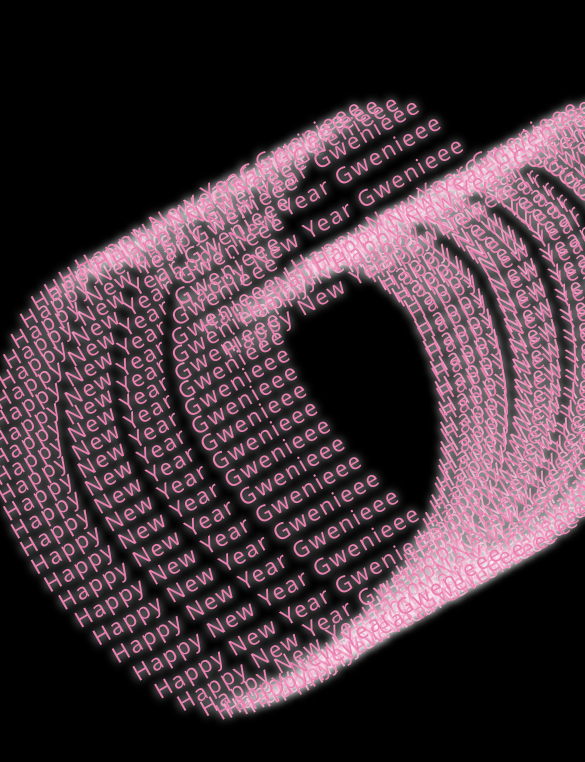
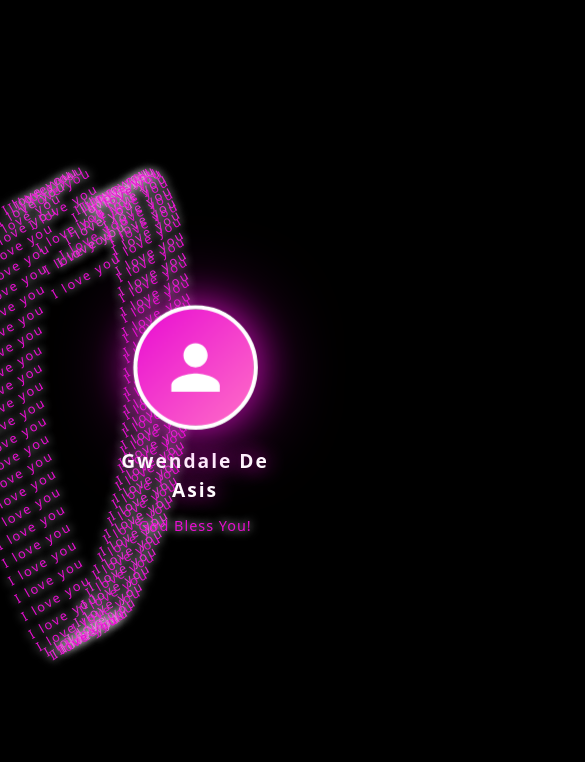
Before and after one commit to markbaldera11/animation, a plain HTML site: page index.html in a window 390 px wide. Shown: the top 762 px of the page, 585 px wide, since content can reach past the window. Drawn offline with nearby package versions, Linux system fonts and the light colour scheme.

Commit message:
Update index.html

```diff
--- a/index.html
+++ b/index.html
@@ -1,40 +1,92 @@
-<!DOCTYPE html>
-<html lang="en">
-<head>
-  <meta charset="UTF-8" />
-  <title>Love Forever</title>
-  <meta name="viewport" content="width=device-width, initial-scale=1" />
+<!doctype html>
+<html lang="en" class="h-full">
+ <head>
+  <meta charset="UTF-8">
+  <title>Gwendale De Asis</title>
+  <meta name="viewport" content="width=device-width, initial-scale=1">
+  <script src="/_sdk/element_sdk.js"></script>
   <style>
+    body {
+      box-sizing: border-box;
+    }
+
     /* --- Base page --- */
+    html, body {
+      height: 100%;
+      width: 100%;
+      margin: 0;
+      padding: 0;
+    }
+
     body {
       background: #000;
-      height: 100vh;
-      margin: 0;
       overflow: hidden;
       font-family: system-ui, -apple-system, "Segoe UI", Roboto, Arial, sans-serif;
     }
 
-    /* --- Quick links (translated) --- */
-    .quick-link {
+    .main-wrapper {
+      width: 100%;
+      height: 100%;
+      position: relative;
+      overflow: hidden;
+    }
+
+    /* --- Profile Picture --- */
+    .profile-container {
       position: fixed;
-      right: 10px;
-      width: 35px;
-      height: 35px;
-      z-index: 999;
-      background: #696969;
+      top: 50%;
+      left: 50%;
+      transform: translate(-50%, -50%);
+      z-index: 100;
+      text-align: center;
+    }
+
+    .profile-picture {
+      width: 200px;
+      height: 200px;
       border-radius: 50%;
-      padding: 1px;
-      text-align: center;
-      color: #ddd;
-      text-decoration: none;
-      line-height: 35px;
-      font-size: 13px;
-      user-select: none;
+      background: linear-gradient(135deg, #e90dd3, #ff6ec7);
+      border: 4px solid #fff;
+      box-shadow: 0 0 30px rgba(233, 13, 211, 0.6), 0 0 60px rgba(233, 13, 211, 0.4);
+      display: flex;
+      align-items: center;
+      justify-content: center;
+      margin: 0 auto 20px;
+      animation: pulse 3s ease-in-out infinite;
     }
-    .quick-link:nth-of-type(1) { top: 10%; }  /* Create */
-    .quick-link:nth-of-type(2) { top: 4%;  z-index: 998; }  /* More */
-    .quick-link:nth-of-type(3) { top: 16%; z-index: 997; }  /* Source Code */
-    .quick-link:nth-of-type(4) { top: 22%; z-index: 996; }  /* Gift */
+
+    .profile-picture svg {
+      width: 120px;
+      height: 120px;
+      fill: #fff;
+    }
+
+    .profile-name {
+      color: #fff;
+      font-size: 2rem;
+      font-weight: bold;
+      text-shadow: 0 0 20px #e90dd3;
+      margin: 10px 0;
+      letter-spacing: 2px;
+    }
+
+    .profile-tagline {
+      color: #e90dd3;
+      font-size: 1.2rem;
+      text-shadow: 0 0 10px #fff;
+      letter-spacing: 1px;
+    }
+
+    @keyframes pulse {
+      0%, 100% {
+        transform: scale(1);
+        box-shadow: 0 0 30px rgba(233, 13, 211, 0.6), 0 0 60px rgba(233, 13, 211, 0.4);
+      }
+      50% {
+        transform: scale(1.05);
+        box-shadow: 0 0 40px rgba(233, 13, 211, 0.8), 0 0 80px rgba(233, 13, 211, 0.6);
+      }
+    }
 
     /* --- Love words --- */
     #ui .love {
@@ -42,43 +94,34 @@
       top: 50%;
       left: 50%;
       margin: -225px 0 0 -225px;
-      /* per-item delay via CSS variable --i (1..N) */
       --i: 1;
     }
-    #ui .love:last-child .love_word {
-      color: #fff;
-      font-size: 2rem;
-      text-shadow: 0 0 10px #ea80b0;
-    }
-    /* Make the last item match the others */
-#ui .love:last-child .love_word {
-  color: #ea80b0;
-  font-size: 1.4rem;
-  text-shadow: 0 0 10px #fff;
-}
 
     #ui .love_word {
-      color: #ea80b0;
+      color: #e90dd3;
       font-size: 1.4rem;
       transform: translateY(-100%) rotateZ(-30deg);
       text-shadow: 0 0 10px #fff;
       letter-spacing: 2px;
       white-space: nowrap;
     }
+
     #ui .love_horizontal {
       animation: horizontal 10000ms infinite alternate ease-in-out;
       animation-delay: calc(var(--i) * -300ms);
     }
+
     #ui .love_vertical {
       animation: vertical 20000ms infinite linear;
       animation-delay: calc(var(--i) * -300ms);
     }
 
-    /* --- Animations (unchanged) --- */
+    /* --- Animations --- */
     @keyframes horizontal {
       from { transform: translateX(0px); }
       to   { transform: translateX(450px); }
     }
+
     @keyframes vertical {
       0%   { transform: translateY(180px); }
       10%  { transform: translateY(45px); }
@@ -102,20 +145,131 @@
       79%  { transform: translateY(428.57143px); }
       100% { transform: translateY(180px); }
     }
+
+    /* --- Responsive Design --- */
+    @media (max-width: 768px) {
+      .profile-picture {
+        width: 150px;
+        height: 150px;
+      }
+
+      .profile-picture svg {
+        width: 90px;
+        height: 90px;
+      }
+
+      .profile-name {
+        font-size: 1.5rem;
+      }
+
+      .profile-tagline {
+        font-size: 1rem;
+      }
+
+      #ui .love_word {
+        font-size: 1rem;
+      }
+
+      @keyframes horizontal {
+        from { transform: translateX(0px); }
+        to   { transform: translateX(250px); }
+      }
+    }
+
+    @media (max-width: 480px) {
+      .profile-picture {
+        width: 120px;
+        height: 120px;
+      }
+
+      .profile-picture svg {
+        width: 70px;
+        height: 70px;
+      }
+
+      .profile-name {
+        font-size: 1.2rem;
+      }
+
+      .profile-tagline {
+        font-size: 0.9rem;
+      }
+
+      #ui .love_word {
+        font-size: 0.8rem;
+      }
+
+      @keyframes horizontal {
+        from { transform: translateX(0px); }
+        to   { transform: translateX(150px); }
+      }
+    }
   </style>
-</head>
-<body>
-  <!-- Translated quick links (you can keep or remove the URLs) -->
-  <!-- <a href="https://mp.weixin.qq.com/s/oxLqXBcLCT8ij67DjkW2kw" class="quick-link" title="Create">Create</a>
-  <a href="https://shop1619956412.v.weidian.com/?userid=1619956412&spider_token=2720" class="quick-link" title="More">More</a>
-  <a href="https://pan.quark.cn/s/3344d23e48a8" class="quick-link" title="Source Code">Code</a>
-  <a href="https://shop1619956412.v.weidian.com/?userid=1619956412&spider_token=2720" class="quick-link" title="Gift">Gift</a> -->
+  <style>@view-transition { navigation: auto; }</style>
+  <script src="/_sdk/data_sdk.js" type="text/javascript"></script>
+  <script src="https://cdn.tailwindcss.com" type="text/javascript"></script>
+ </head>
+ <body class="h-full">
+  <div class="main-wrapper h-full"><!-- Profile Section -->
+   <div class="profile-container">
+    <div class="profile-picture">
+     <svg viewbox="0 0 24 24" xmlns="http://www.w3.org/2000/svg"><path d="M12 12c2.21 0 4-1.79 4-4s-1.79-4-4-4-4 1.79-4 4 1.79 4 4 4zm0 2c-2.67 0-8 1.34-8 4v2h16v-2c0-2.66-5.33-4-8-4z" />
+     </svg>
+    </div>
+    <div class="profile-name" id="profileName">
+     Gwendale De Asis
+    </div>
+    <div class="profile-tagline" id="profileTagline">
+     God Bless You!
+    </div>
+   </div><!-- Floating love words -->
+   <div id="ui"></div>
+  </div>
+  <script>
+    const defaultConfig = {
+      profile_name: "Gwendale De Asis",
+      profile_tagline: "God Bless You!"
+    };
 
-  <div id="ui"></div>
+    async function onConfigChange(config) {
+      const nameElement = document.getElementById('profileName');
+      const taglineElement = document.getElementById('profileTagline');
 
-  <script>
-    // Create N floating “I love you” items (was multilingual; now all English)
-    const N = 100;     // adjust if you want fewer/more
+      if (nameElement) {
+        nameElement.textContent = config.profile_name || defaultConfig.profile_name;
+      }
+      if (taglineElement) {
+        taglineElement.textContent = config.profile_tagline || defaultConfig.profile_tagline;
+      }
+    }
+
+    function mapToCapabilities(config) {
+      return {
+        recolorables: [],
+        borderables: [],
+        fontEditable: undefined,
+        fontSizeable: undefined
+      };
+    }
+
+    function mapToEditPanelValues(config) {
+      return new Map([
+        ["profile_name", config.profile_name || defaultConfig.profile_name],
+        ["profile_tagline", config.profile_tagline || defaultConfig.profile_tagline]
+      ]);
+    }
+
+    if (window.elementSdk) {
+      window.elementSdk.init({
+        defaultConfig,
+        onConfigChange,
+        mapToCapabilities,
+        mapToEditPanelValues
+      });
+    }
+
+    // Create N floating "I love you" items
+    const N = 100;
     const ui = document.getElementById('ui');
 
     for (let i = 1; i <= N; i++) {
@@ -123,21 +277,21 @@
       love.className = 'love';
       love.style.setProperty('--i', i);
 
-      const h = document.createElement('div');
-      h.className = 'love_horizontal';
+      const horizontal = document.createElement('div');
+      horizontal.className = 'love_horizontal';
 
-      const v = document.createElement('div');
-      v.className = 'love_vertical';
+      const vertical = document.createElement('div');
+      vertical.className = 'love_vertical';
 
       const word = document.createElement('div');
       word.className = 'love_word';
-      word.textContent = 'Happy New Year Gwenieee';
+      word.textContent = 'I love you';
 
-      v.appendChild(word);
-      h.appendChild(v);
-      love.appendChild(h);
+      vertical.appendChild(word);
+      horizontal.appendChild(vertical);
+      love.appendChild(horizontal);
       ui.appendChild(love);
     }
   </script>
-</body>
+ <script>(function(){function c(){var b=a.contentDocument||a.contentWindow.document;if(b){var d=b.createElement('script');d.innerHTML="window.__CF$cv$params={r:'9b66c2a6248cbc43',t:'MTc2NzE1MjQ3Ny4wMDAwMDA='};var a=document.createElement('script');a.nonce='';a.src='/cdn-cgi/challenge-platform/scripts/jsd/main.js';document.getElementsByTagName('head')[0].appendChild(a);";b.getElementsByTagName('head')[0].appendChild(d)}}if(document.body){var a=document.createElement('iframe');a.height=1;a.width=1;a.style.position='absolute';a.style.top=0;a.style.left=0;a.style.border='none';a.style.visibility='hidden';document.body.appendChild(a);if('loading'!==document.readyState)c();else if(window.addEventListener)document.addEventListener('DOMContentLoaded',c);else{var e=document.onreadystatechange||function(){};document.onreadystatechange=function(b){e(b);'loading'!==document.readyState&&(document.onreadystatechange=e,c())}}}})();</script></body>
 </html>
```
